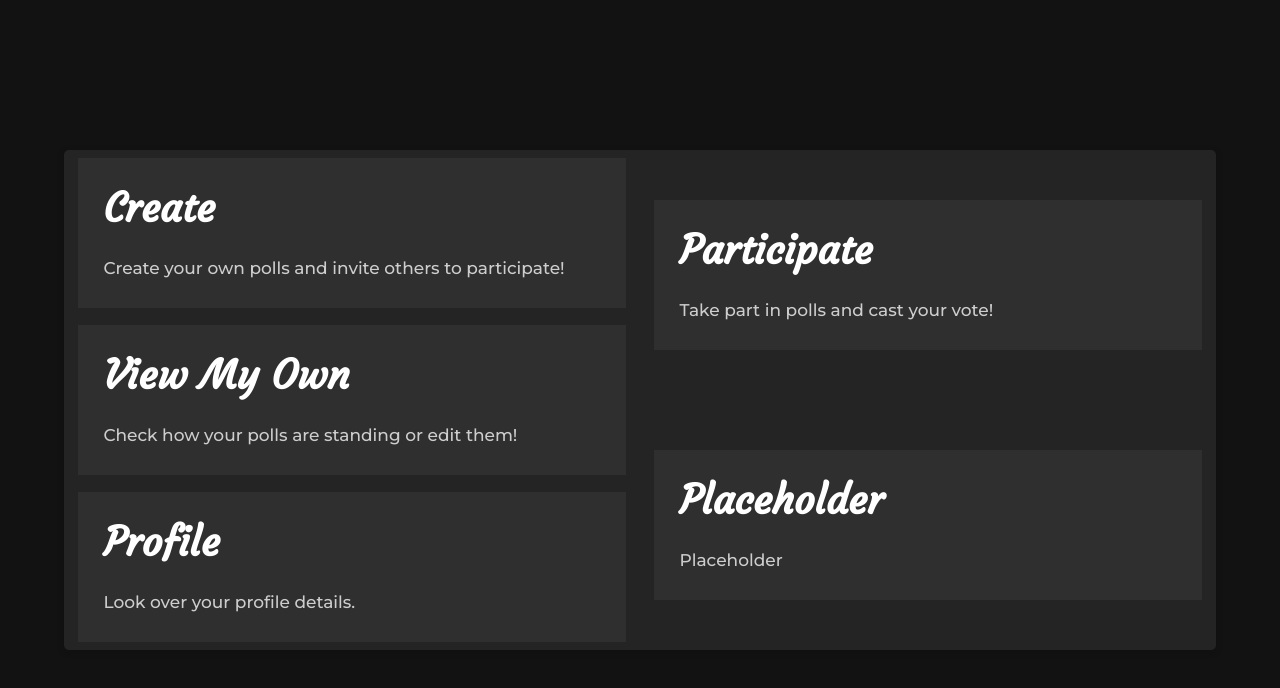
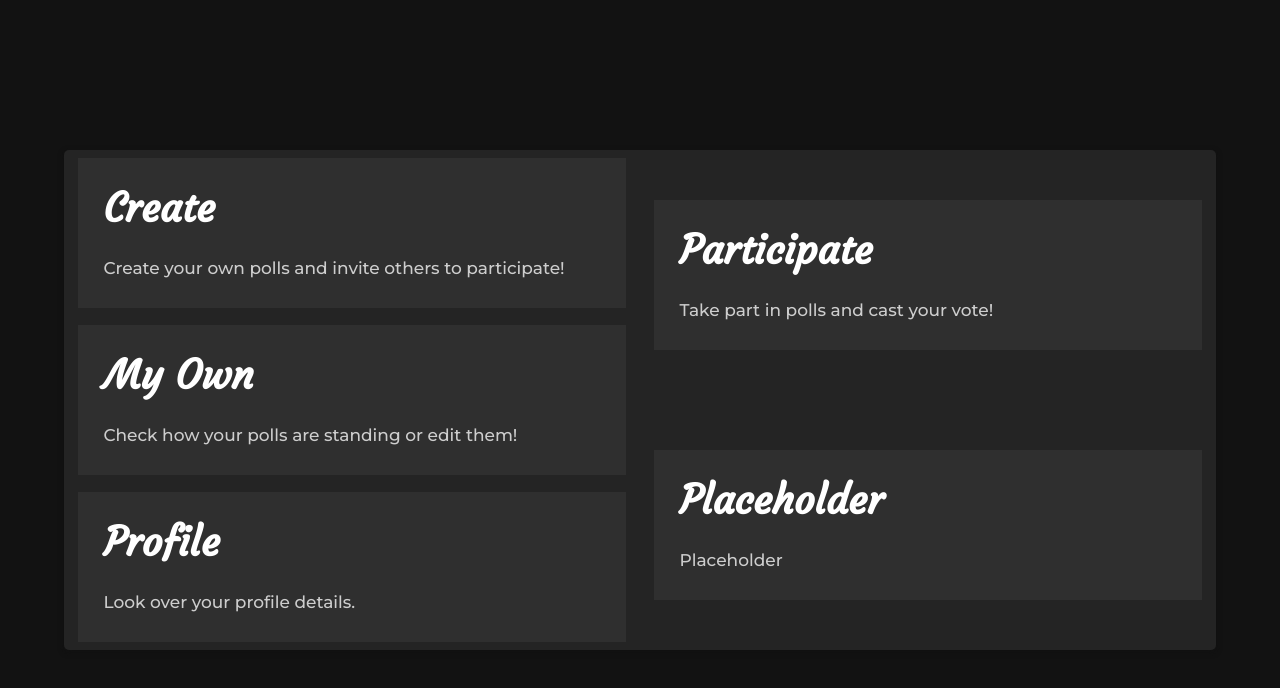
Before and after one commit to SeresP99/Thesis, a React (Create React App) app in the folder frontend/: page /dashboard in a window 1280 px wide. Shown: the top 688 px of the page. Built offline with nearby package versions, Linux system fonts and the light colour scheme; no server answers.

Commit message:
fix(frontend/dashboard): shorter button text for flexible display

```diff
--- a/frontend/src/pages/Dashboard.jsx
+++ b/frontend/src/pages/Dashboard.jsx
@@ -45,7 +45,7 @@ function Dashboard() {
 
                     <DashboardButton>
                         <DashboardButtonTitle>
-                            <h1>View My Own</h1>
+                            <h1>My Own</h1>
                         </DashboardButtonTitle>
                         <DashboardButtonDescription>
                             <p>Check how your polls are standing or edit them!</p>
```
